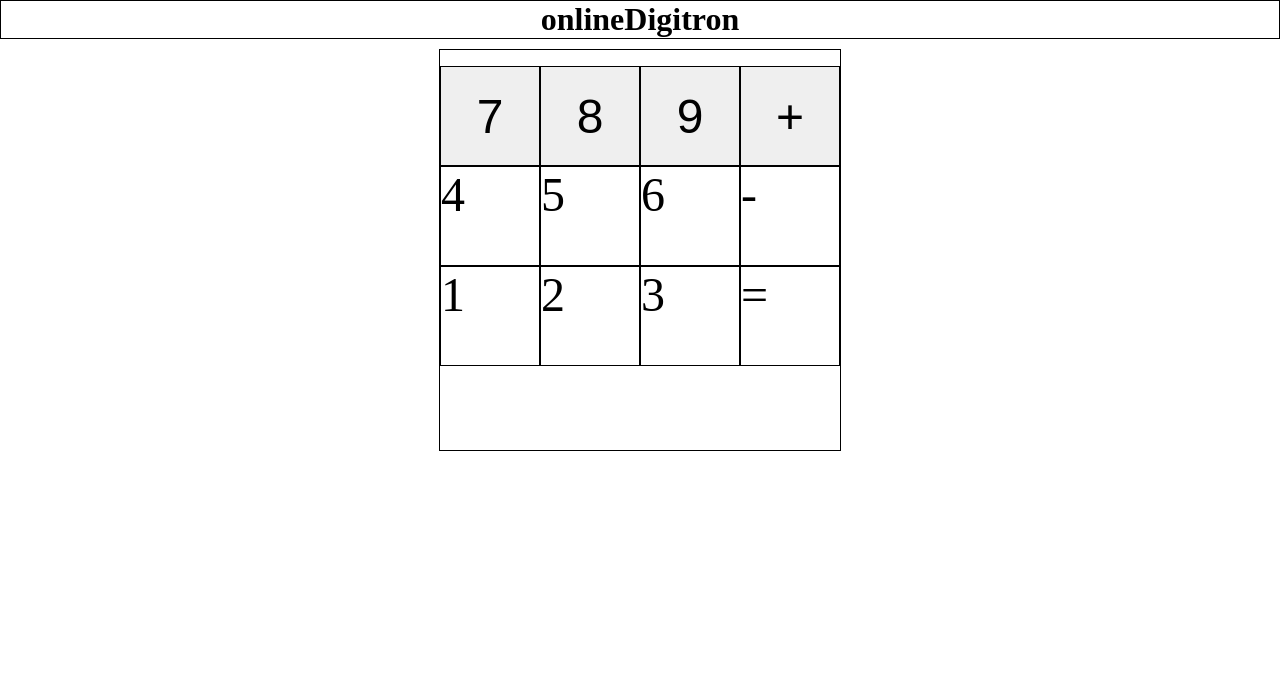
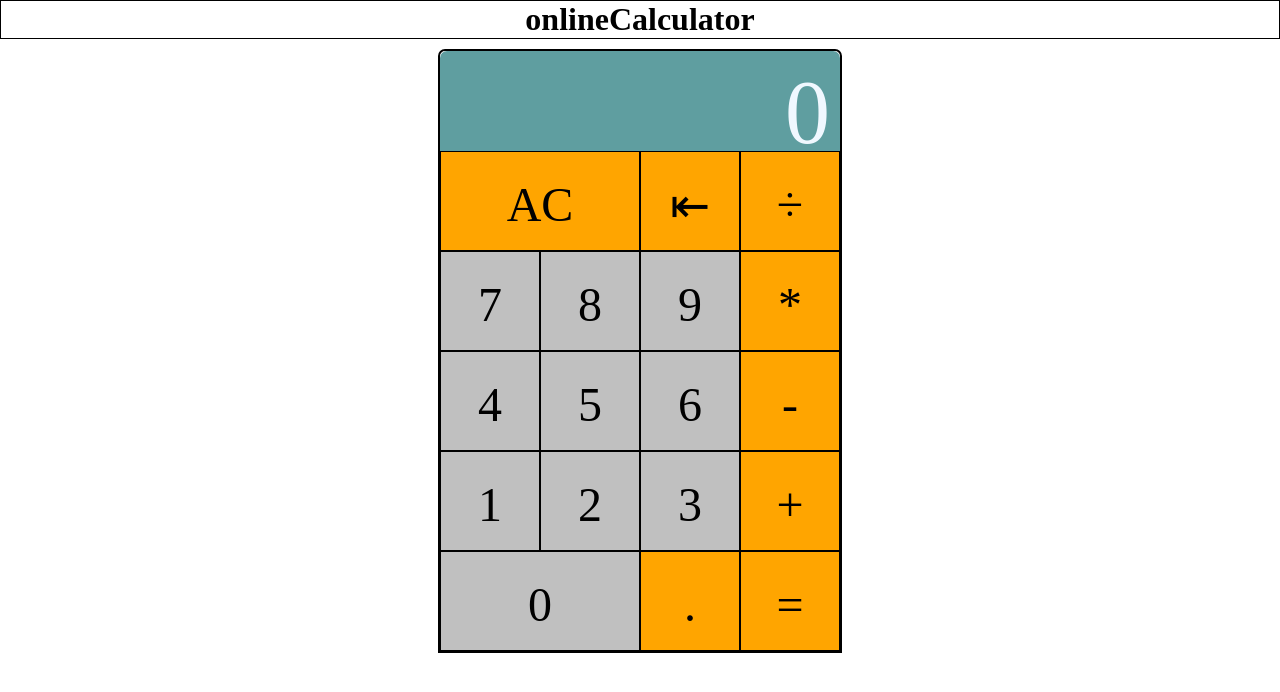
Before and after one commit to bcudina/Calculator, a plain HTML site: page index.html in a window 1280 px wide. Drawn offline with Linux system fonts and the light colour scheme.

Commit message:
04022019 html, css i java pocetak

```diff
--- a/css/main.css
+++ b/css/main.css
@@ -8,24 +8,60 @@ html,body {
     margin: auto;
     text-align: center;
     border: 1px solid black;
+}
+
+
+#container {
+    width: 400px;
+    height: 600px;
+    margin: 10px auto;
+    border: 2px solid black;
+    border-radius: 7px 7px 0 0;
+}
+
+
+#ekran {
+    width: 380px;
+    height: 80px;
+    color: aliceblue;
+    background-color:cadetblue;
+    text-align: right;
+    font-size: 90px;
+    overflow: hidden;
+    white-space: normal;
+    border-radius: 7px 7px 0 0;
+    padding: 10px;
 
 }
 
-#container {
-    width: 400px;
-    height: 400px;
-    margin: 10px auto;
-    border: 1px solid black;
-
-
-}
-
-.brojke {
+.tipke_brojke {
     width:100px;
     height:100px;
     box-sizing: border-box;
     border: 1px solid black;
     float:left;
     font-size: 3em;
+    text-align: center;
+    background-color: silver;
+    cursor: pointer;
+    padding-top:25px;
+}
 
+
+.tipke_opr {
+    width:100px;
+    height:100px;
+    box-sizing: border-box;
+    border: 1px solid black;
+    float:left;
+    font-size: 3em;
+    text-align: center;
+    background-color: orange;
+    cursor: pointer;
+    padding-top:25px;
 }
+
+
+.tipke_brojke.duple {
+    width: 200px;
+}
--- a/index.html
+++ b/index.html
@@ -14,35 +14,36 @@
 
 <div id="wrapp">
 
-    <h1 id="naslov">onlineDigitron</h1>
-
-
+    <h1 id="naslov">onlineCalculator</h1>
 
     <div id="container">
 
-        <div id="ekran">
-            <p id="demo7"></p>
-            <p id="demo8"></p>
-            <p id="mnozenje"></p>
-        </div>
+        <!-----display----->
+        <div id="ekran">0</div>
+        <!-----prvi red----->
+        <div class="tipke_brojke tipke_opr duple">AC</div>
+        <div class="tipke_opr">&#8676;</div>
+        <div class="tipke_opr">&#247;</div>
+        <!-----drugi red----->
+        <div class="tipke_brojke">7</div>
+        <div class="tipke_brojke">8</div>
+        <div class="tipke_brojke">9</div>
+        <div class="tipke_opr">*</div>
+        <!-----treci red----->
+        <div class="tipke_brojke">4</div>
+        <div class="tipke_brojke">5</div>
+        <div class="tipke_brojke">6</div>
+        <div class="tipke_opr">-</div>
+        <!-----cetvrti red----->
+        <div class="tipke_brojke">1</div>
+        <div class="tipke_brojke">2</div>
+        <div class="tipke_brojke">3</div>
+        <div class="tipke_opr">+</div>
+        <!-----peti red----->
+        <div class="tipke_brojke duple">0</div>
+        <div class="tipke_opr">.</div>
+        <div class="tipke_opr">=</div>
 
-        <button class="brojke" onclick="myFunction7()">7</button>
-
-        <button class="brojke" onclick="myFunction8()">8</button>
-
-        <button class="brojke" onclick="myFunction8()">9</button>
-
-        <button class="brojke" onclick="Function_mnozenje()">+</button>
-
-
-        <div class="brojke">4</div>
-        <div class="brojke">5</div>
-        <div class="brojke">6</div>
-        <div class="brojke">-</div>
-        <div class="brojke">1</div>
-        <div class="brojke">2</div>
-        <div class="brojke">3</div>
-        <div class="brojke">=</div>
 
 
 
--- a/js/main.js
+++ b/js/main.js
@@ -1,12 +1,40 @@
-function myFunction7() {
-document.getElementById("demo7").innerHTML = "7";
-   }
+var oneBtn = document.getElementById("br_one");
+var twoBtn = document.getElementById("br_two");
+var treeBtn = document.getElementById("br_tree");
+var fourBtn = document.getElementById("br_four");
+var fiveBtn = document.getElementById("br_five");
+var sixBtn = document.getElementById("br_six");
+var sevenBtn = document.getElementById("br_seven");
+var eightBtn = document.getElementById("br_eight");
+var nineBtn = document.getElementById("br_nine");
+var zeroBtn = document.getElementById("br_zero");
 
+var decimalBtn = document.getElementById("calc_decimal");
+var clearlBtn = document.getElementById("calc_clear");
+var bekspaceBtn = document.getElementById("calc_bekspace");
 
-function myFunction8() {
-document.getElementById("demo8").innerHTML = "8";
-   }
+var displayValElement = document.getElementById("ekran");
 
-function Function_mnozenje () {
-document.getElementById("mnozenje").innerHTML = Math.pow(8,7);
-    }
+var calcNumBtns = document.getElementsByClassName("tipke_brojke");
+var calcOperBtns = document.getElementsByClassName("tipke_opr");
+
+var displayVal = "0";
+var pendingVal;
+var evalStringArray = [];
+
+var updateDisplayVal = (clickObj) => {
+    var btnText = clickObj.target.innerText;
+
+    if(displayVal === "0")
+        displayVal = " ";
+    displayVal += btnText;
+    displayValElement.innerText = displayVal;
+}
+
+for (let i=0; i < calcNumBtns.lengts; i++) {
+    calcNumBtns[i].addEventListener("click", updateDisplayVal, false);
+}
+
+for (let i=0; i < calcOperBtns.lengts; i++) {
+    calcOperBtns[i].addEventListener("click", performOperation, false);
+}
```
